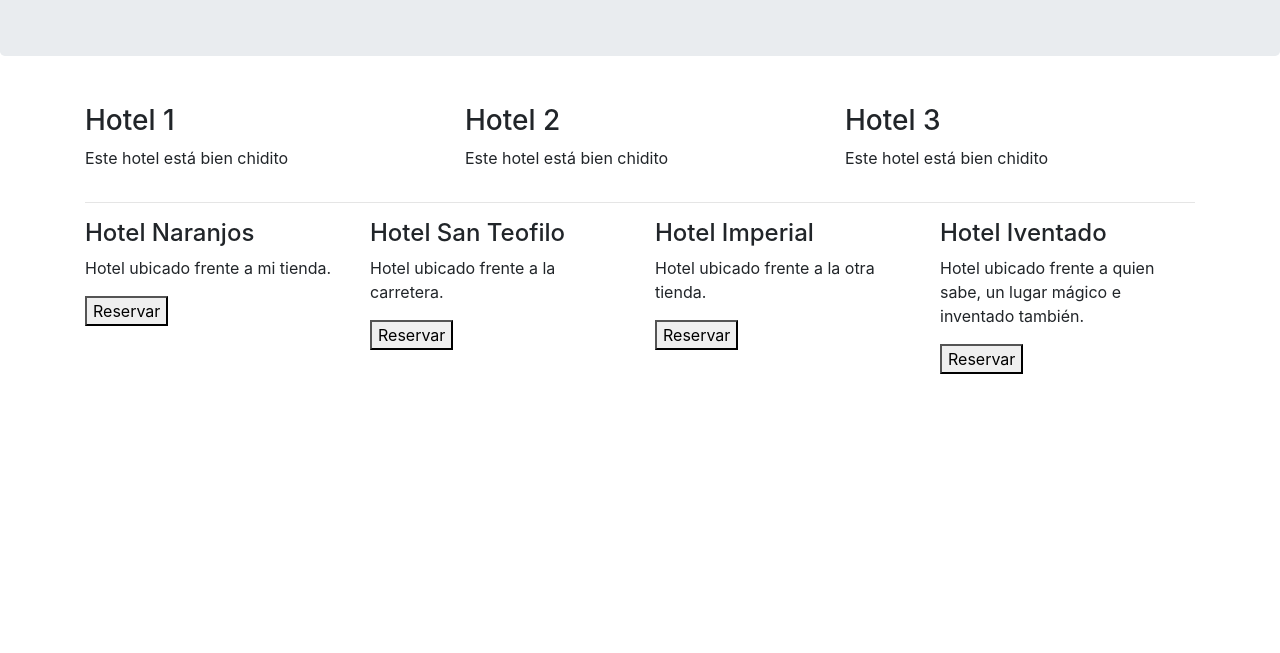
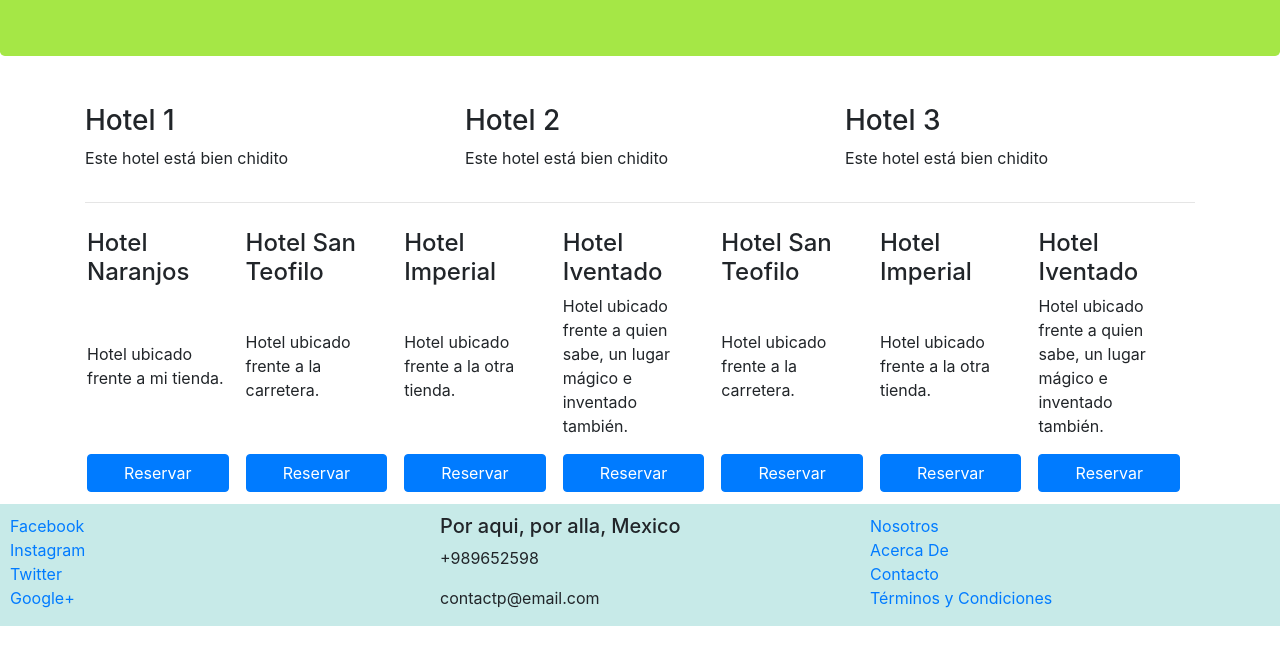
Before and after one commit to AbnerValdivia/Semana1FSWD, a website: page index.html in a window 1280 px wide. Shown: the part 147-800 px from the top of the page. Drawn offline with nearby package versions, Linux system fonts and the light colour scheme.

Commit message:
Agregamos footer y estilos con flex

```diff
--- /dev/null
+++ b/css/estilo.css
@@ -0,0 +1,22 @@
+.jumbotron {
+	background-color: #A5E746;
+	color: black;
+}
+
+footer{
+	padding: 10px 10px 0 10px;
+	background-color:#C7EAE8;
+	margin-bottom:0px;
+	margin-top: 10px;
+}
+
+.card-hotel{
+	flex: 1 150px;
+	padding: 2px 15px 2px 2px;
+	padding-top: 10px;
+}
+
+.btn-reserva{
+	width: 100%;
+
+}
--- a/index.html
+++ b/index.html
@@ -7,6 +7,7 @@
 
     <!-- Bootstrap CSS -->
     <link rel="stylesheet" href="node_modules/bootstrap/dist/css/bootstrap.min.css">
+	<link rel="stylesheet" href="css/estilo.css">
 
     <title>Hello, world!</title>
   </head>
@@ -16,19 +17,19 @@
 	</div>
 	<div class="container">
 		<div class="row">
-			<div class="col-md">
+			<div class="col-sm-4">
 		  		<p>
 		  			<h3>Hotel 1</h3>
 					Este hotel está bien chidito
 		  		</p>
 		  	</div>
-		  	<div class="col-md">
+		  	<div class="col-sm-4">
 		  		<p>
 		  			<h3>Hotel 2</h3>
 					Este hotel está bien chidito
 		  		</p>
 		  	</div>
-		  	<div class="col-md">
+		  	<div class="col-sm-4">
 		  		<p>
 					<h3>Hotel 3</h3>
 					Este hotel está bien chidito
@@ -36,30 +37,81 @@
 		  	</div>
 		</div>
 		<hr>
-		<div class="row">
-			<div class="col-md">
+		<div class="d-flex flex-wrap">
+			<div class="card-hotel d-flex flex-column justify-content-between">
 				<h4>Hotel Naranjos</h4>
 				<p>Hotel ubicado frente a mi tienda.</p>
-				<button>Reservar</button>
+				<div>
+					<button class="btn btn-primary btn-reserva">Reservar</button>
+				</div>
 			</div>
-			<div class="col-md">
+			<div class="card-hotel d-flex flex-column justify-content-between">
 				<h4>Hotel San Teofilo</h4>
 				<p>Hotel ubicado frente a la carretera.</p>
-				<button>Reservar</button>
+				<div>
+					<button class="btn btn-primary btn-reserva">Reservar</button>
+				</div>
 			</div>
-
-			<div class="col-md">
+			<div class="card-hotel d-flex flex-column justify-content-between">
 				<h4>Hotel Imperial</h4>
 				<p>Hotel ubicado frente a la otra tienda.</p>
-				<button>Reservar</button>
+				<div>
+					<button class="btn btn-primary btn-reserva">Reservar</button>
+				</div>
 			</div>
-			<div class="col-md">
+			<div class="card-hotel d-flex flex-column justify-content-between">
 				<h4>Hotel Iventado</h4>
 				<p>Hotel ubicado frente a quien sabe, un lugar mágico e inventado también.</p>
-				<button>Reservar</button>
+				<div>
+					<button class="btn btn-primary btn-reserva">Reservar</button>
+				</div>
+			</div>
+			<div class="card-hotel d-flex flex-column justify-content-between">
+				<h4>Hotel San Teofilo</h4>
+				<p>Hotel ubicado frente a la carretera.</p>
+				<div>
+					<button class="btn btn-primary btn-reserva">Reservar</button>
+				</div>
+			</div>
+			<div class="card-hotel d-flex flex-column justify-content-between">
+				<h4>Hotel Imperial</h4>
+				<p>Hotel ubicado frente a la otra tienda.</p>
+				<div>
+					<button class="btn btn-primary btn-reserva">Reservar</button>
+				</div>
+			</div>
+			<div class="card-hotel d-flex flex-column justify-content-between">
+				<h4>Hotel Iventado</h4>
+				<p>Hotel ubicado frente a quien sabe, un lugar mágico e inventado también.</p>
+				<div>
+					<button class="btn btn-primary btn-reserva">Reservar</button>
+				</div>
 			</div>
 		</div>
 	</div>
+	<footer>
+		<div class="row">
+			<div class="col-sm-4 d-flex flex-column">
+				<a href="http://www.facebook.com">Facebook </a>
+				<a href="http://www.Instagram.com">Instagram</a>
+				<a href="http://www.twitter.com">Twitter </a>
+				<a href="http://www.Google.com">Google+</a>
+			</div>
+			<div class="col-sm-4">
+				<address>
+					<h5>Por aqui, por alla, Mexico</h5>
+					<p>+989652598</p>
+					<p>contactp@email.com</p>
+				</address>
+			</div>
+			<div class="col-sm-4 d-flex flex-column">
+				<a href="http://www.facebook.com">Nosotros</a>
+				<a href="http://www.Instagram.com">Acerca De</a>
+				<a href="http://www.twitter.com">Contacto</a>
+				<a href="http://www.Google.com">Términos y Condiciones</a>
+			</div>
+		</div>
+	</footer>
 
     <!-- Optional JavaScript -->
     <!-- jQuery first, then Popper.js, then Bootstrap JS -->
```
